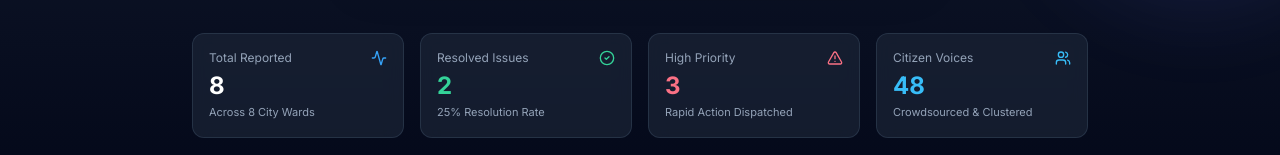
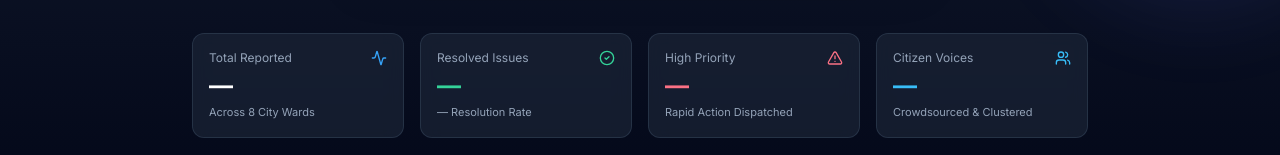
Before and after one commit to nandagowthami/civic-connect-AI, a React (Vite) app in the folder frontend/: page / in a window 1280 px wide. Shown: the part 645-800 px from the top of the page. Built offline with nearby package versions, Linux system fonts and the light colour scheme; no server answers.

Commit message:
Avoid stale homepage metrics during loading

```diff
--- a/frontend/src/pages/HomePage.jsx
+++ b/frontend/src/pages/HomePage.jsx
@@ -125,7 +125,7 @@ export const HomePage = ({ setTab, onSelectComplaint }) => {
                 <Activity className="w-4 h-4 text-smart-400" />
               </div>
               <div className="text-2xl font-bold text-white mt-1">
-                {stats?.total_complaints || 8}
+                {stats?.total_complaints ?? '—'}
               </div>
               <p className="text-[11px] text-slate-400 mt-0.5">Across 8 City Wards</p>
             </div>
@@ -136,9 +136,9 @@ export const HomePage = ({ setTab, onSelectComplaint }) => {
                 <CheckCircle2 className="w-4 h-4 text-emerald-400" />
               </div>
               <div className="text-2xl font-bold text-emerald-400 mt-1">
-                {stats?.resolved || 2}
+                {stats?.resolved ?? '—'}
               </div>
-              <p className="text-[11px] text-slate-400 mt-0.5">{stats?.resolution_rate_percent || 25}% Resolution Rate</p>
+              <p className="text-[11px] text-slate-400 mt-0.5">{stats ? `${stats.resolution_rate_percent}%` : '—'} Resolution Rate</p>
             </div>
 
             <div className="bg-slate-800/60 border border-slate-700/60 rounded-xl p-4 backdrop-blur">
@@ -147,7 +147,7 @@ export const HomePage = ({ setTab, onSelectComplaint }) => {
                 <AlertTriangle className="w-4 h-4 text-rose-400" />
               </div>
               <div className="text-2xl font-bold text-rose-400 mt-1">
-                {stats?.high_priority || 3}
+                {stats?.high_priority ?? '—'}
               </div>
               <p className="text-[11px] text-slate-400 mt-0.5">Rapid Action Dispatched</p>
             </div>
@@ -158,7 +158,7 @@ export const HomePage = ({ setTab, onSelectComplaint }) => {
                 <Users className="w-4 h-4 text-sky-400" />
               </div>
               <div className="text-2xl font-bold text-sky-400 mt-1">
-                {stats?.total_citizen_voices || 48}
+                {stats?.total_citizen_voices ?? '—'}
               </div>
               <p className="text-[11px] text-slate-400 mt-0.5">Crowdsourced & Clustered</p>
             </div>
```
